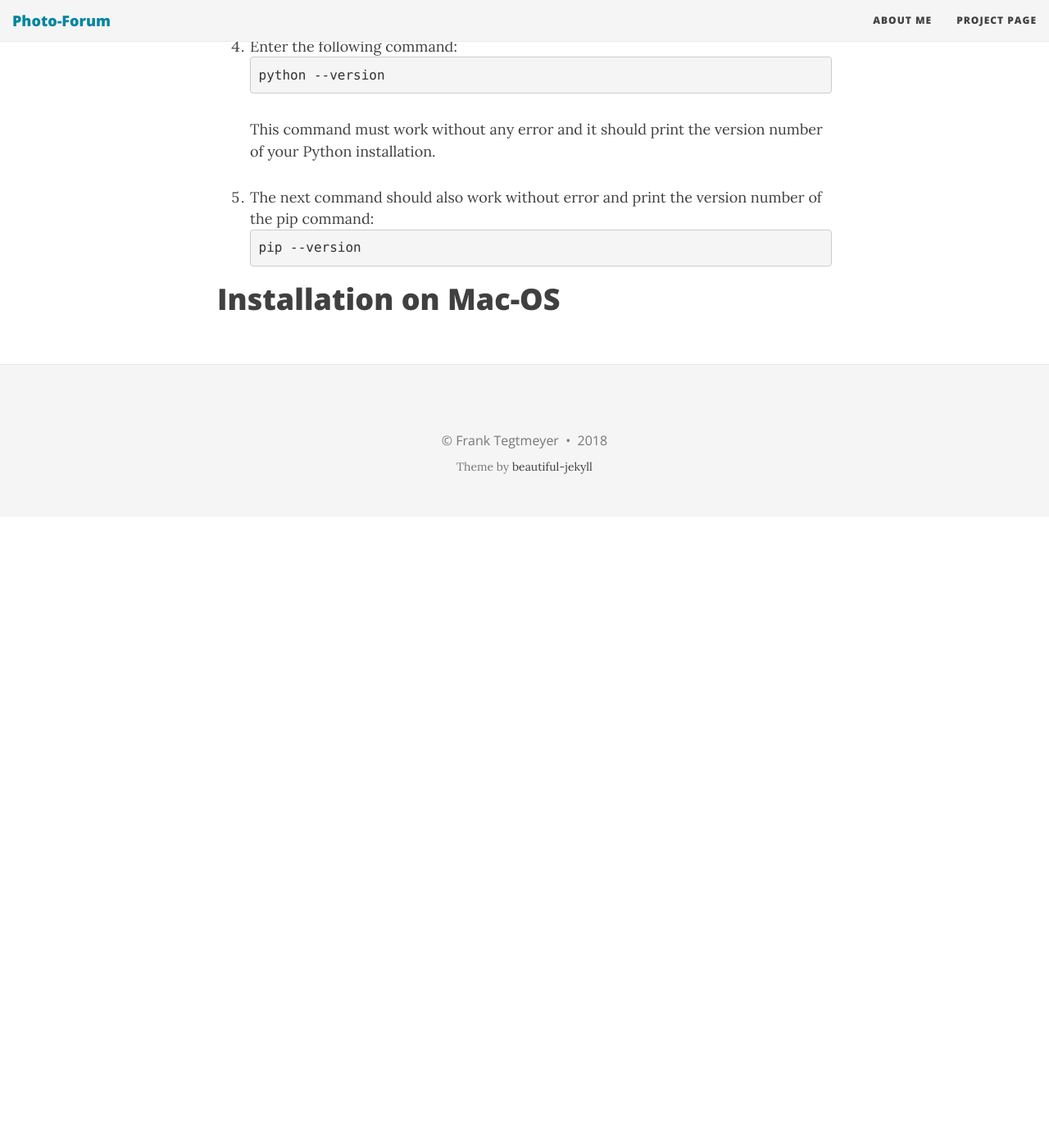
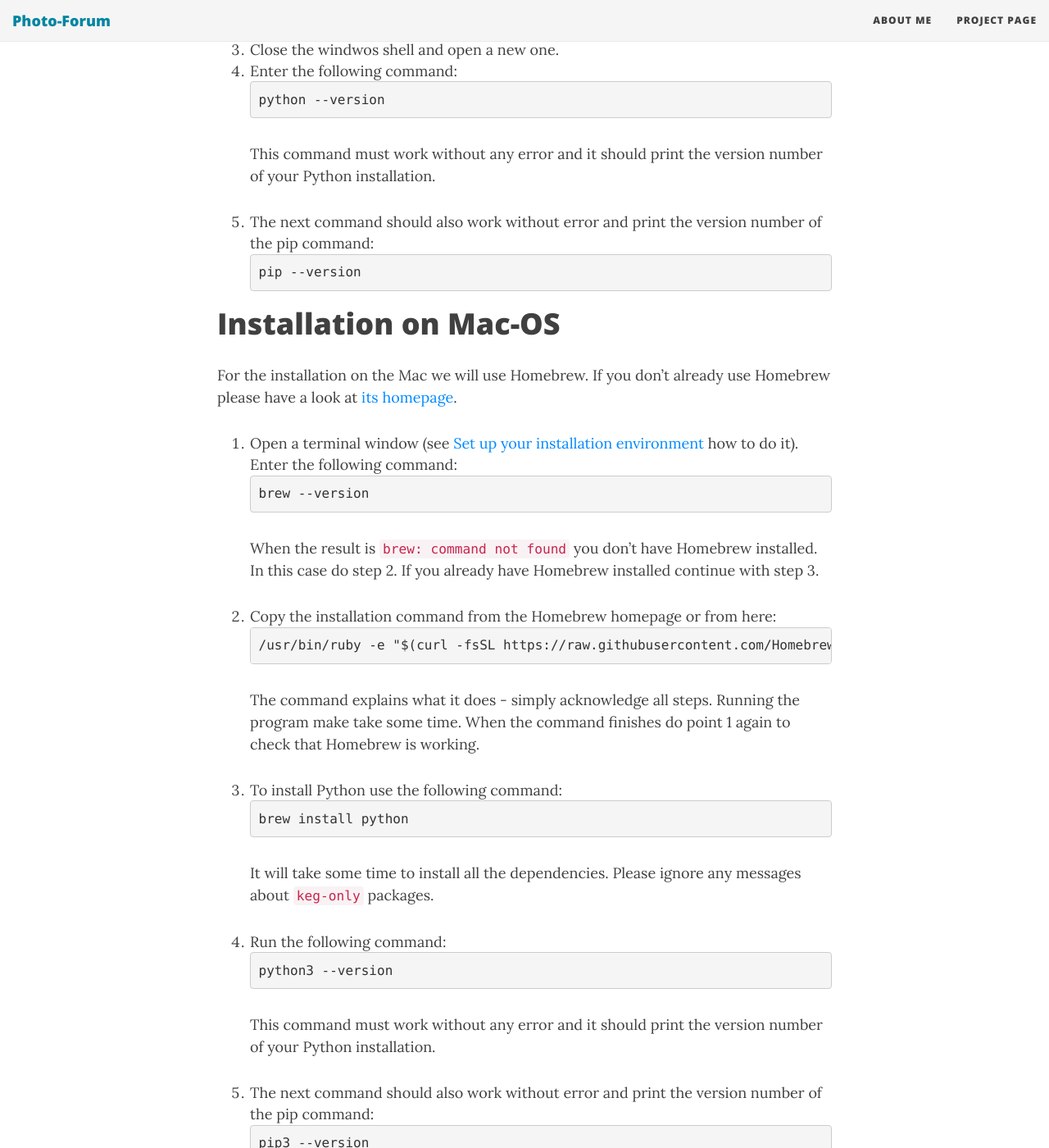
Before and after one commit to MiriamPapp/photo-forum, a Jekyll site: the page built from docs/pythonsetup.md, in a window 1280 px wide and 1400 px high, scrolled down 1798 px. Shown: the whole window at 82% size. Built offline with Jekyll 4.4.1, drawn with Linux system fonts in a browser that asks for light colours; nearby versions of some CDN libraries; before the commit the page ends 2428 px from its top, so only the background shows below that; some of the changed text lies outside the part shown.

Commit message:
described Python installation (English)

````diff
--- a/docs/pythonsetup.md
+++ b/docs/pythonsetup.md
@@ -6,11 +6,14 @@ Diese Seite ist auch [auf Deutsch](../pythonsetup_de) verfügbar.
 
 # Preconditions
 
-In order to install Python on yourt system you need to do the Steps
+In order to install Python on your system you need to do the Steps
 in _"[Set up your installation environment](../envsetup)"_ first.
 See the _"[Start page](../index)"_ for an overview.
 
 # Download the correct Python installer
+
+**Mac-OS users**: please ignore this step. We will use Homebrew to install
+the needed software.
 
 The starting point for installing Python is the
 [Download page on www.python.org](https://www.python.org/downloads/).
@@ -65,3 +66,49 @@ Windows user only and will be completely contained inside the directory marked b
    ```
 
 # Installation on Mac-OS
+
+For the installation on the Mac we will use Homebrew. If you don't already use Homebrew
+please have a look at [its homepage](https://brew.sh).
+
+1. Open a terminal window (see [Set up your installation environment](../envsetup) how
+   to do it).
+   Enter the following command:
+   ```Shell
+   brew --version
+   ```
+   When the result is `brew: command not found` you don't have Homebrew installed. In this case
+   do step 2.  If you already have Homebrew installed continue with step 3.
+2. Copy the installation command from the Homebrew homepage or from here:
+   ```Shell
+   /usr/bin/ruby -e "$(curl -fsSL https://raw.githubusercontent.com/Homebrew/install/master/install)"
+   ```
+   The command explains what it does - simply acknowledge all steps. Running the
+   program make take some time. When the command finishes do point 1 again to check that
+   Homebrew is working.
+3. To install Python use the following command:
+   ```Shell
+   brew install python
+   ```
+   It will take some time to install all the dependencies. Please ignore any messages about
+   `keg-only` packages.
+4. Run the following command:
+   ```Shell
+   python3 --version
+   ```
+   This command must work without any error and it should print the version number of
+   your Python installation.
+5. The next command should also work without error and print the version number
+   of the pip command:
+   ```Shell
+   pip3 --version
+   ```
+
+Now you have two working Python installations on your Mac-OS:  Python 2.7 (provided by Apple)
+and a Python 3 version installed by Homebrew. To use the newly installed version you have
+to use the command names python3 and pip3 instead of python or pip.
+
+# Result
+
+You got a working Python installation which can be used for the next installation steps.
+
+Now go back to the _"[Start page](../index)"_ and follow the instructions to install git.
````
Also changed, not shown: other parts of docs/pythonsetup.md (+1 -3 lines).
